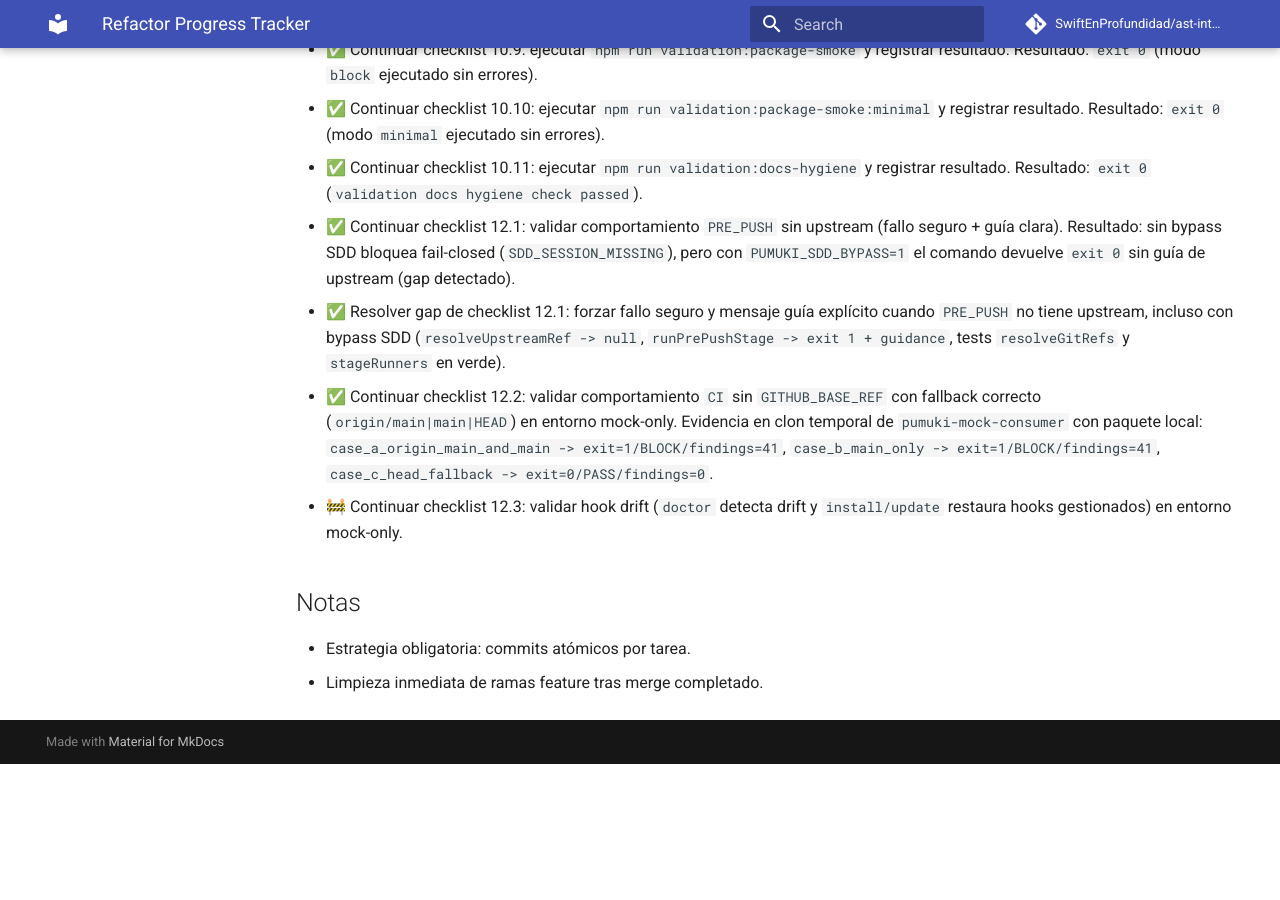
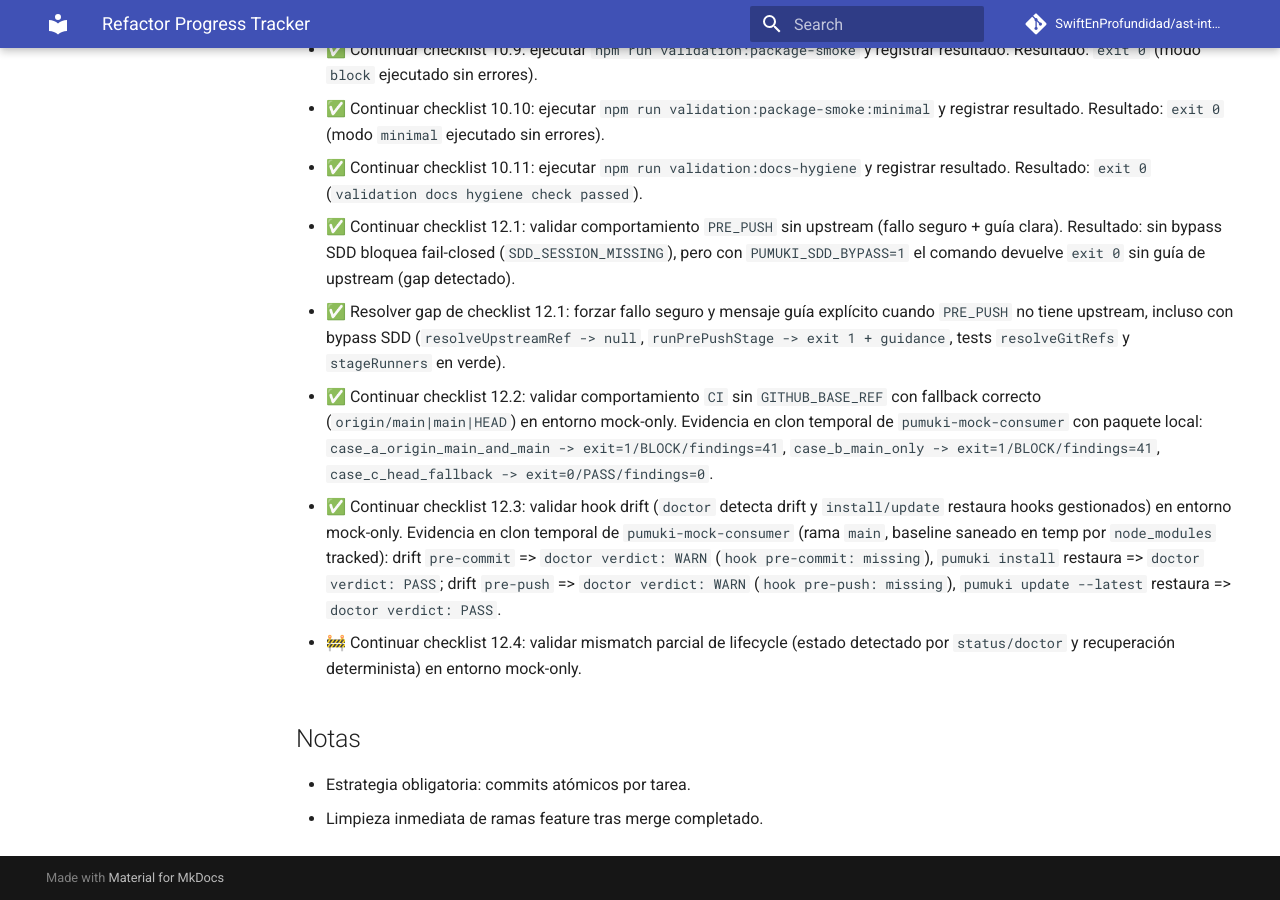
Before and after one commit to SwiftEnProfundidad/ast-intelligence-hooks, an MkDocs documentation site: the page built from docs/REFRACTOR_PROGRESS.md, in a window 1280 px wide and 900 px high, scrolled down 15889 px. Built offline with MkDocs 1.6.1 and Material for MkDocs 9.7.7, drawn with Linux system fonts in a browser that asks for light colours; comment, search, counter and statistics services are not loaded; before the commit the page ends 16653 px from its top, so only the background shows below that.

Commit message:
docs(progress): close checklist 12.3 hook drift recovery

```diff
--- a/docs/REFRACTOR_PROGRESS.md
+++ b/docs/REFRACTOR_PROGRESS.md
@@ -360,7 +360,8 @@ Estado consolidado del refactor con seguimiento de tareas y evidencia del avance
 - ✅ Continuar checklist 12.1: validar comportamiento `PRE_PUSH` sin upstream (fallo seguro + guía clara). Resultado: sin bypass SDD bloquea fail-closed (`SDD_SESSION_MISSING`), pero con `PUMUKI_SDD_BYPASS=1` el comando devuelve `exit 0` sin guía de upstream (gap detectado).
 - ✅ Resolver gap de checklist 12.1: forzar fallo seguro y mensaje guía explícito cuando `PRE_PUSH` no tiene upstream, incluso con bypass SDD (`resolveUpstreamRef -> null`, `runPrePushStage -> exit 1 + guidance`, tests `resolveGitRefs` y `stageRunners` en verde).
 - ✅ Continuar checklist 12.2: validar comportamiento `CI` sin `GITHUB_BASE_REF` con fallback correcto (`origin/main|main|HEAD`) en entorno mock-only. Evidencia en clon temporal de `pumuki-mock-consumer` con paquete local: `case_a_origin_main_and_main -> exit=1/BLOCK/findings=41`, `case_b_main_only -> exit=1/BLOCK/findings=41`, `case_c_head_fallback -> exit=0/PASS/findings=0`.
-- 🚧 Continuar checklist 12.3: validar hook drift (`doctor` detecta drift y `install/update` restaura hooks gestionados) en entorno mock-only.
+- ✅ Continuar checklist 12.3: validar hook drift (`doctor` detecta drift y `install/update` restaura hooks gestionados) en entorno mock-only. Evidencia en clon temporal de `pumuki-mock-consumer` (rama `main`, baseline saneado en temp por `node_modules` tracked): drift `pre-commit` => `doctor verdict: WARN` (`hook pre-commit: missing`), `pumuki install` restaura => `doctor verdict: PASS`; drift `pre-push` => `doctor verdict: WARN` (`hook pre-push: missing`), `pumuki update --latest` restaura => `doctor verdict: PASS`.
+- 🚧 Continuar checklist 12.4: validar mismatch parcial de lifecycle (estado detectado por `status/doctor` y recuperación determinista) en entorno mock-only.
 
 ## Notas
 - Estrategia obligatoria: commits atómicos por tarea.
```
